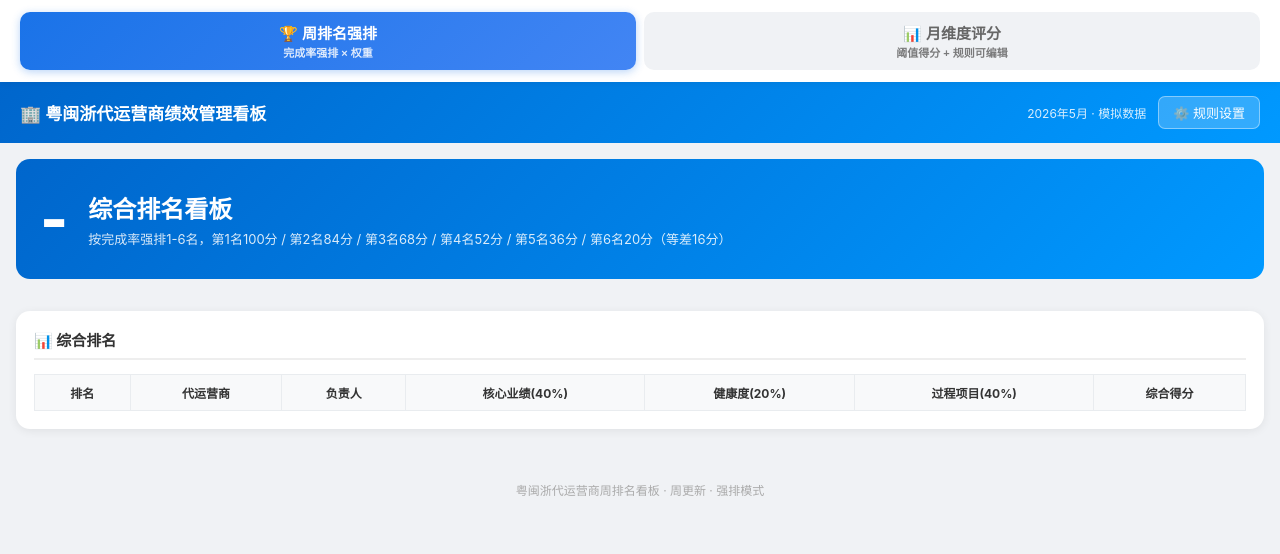
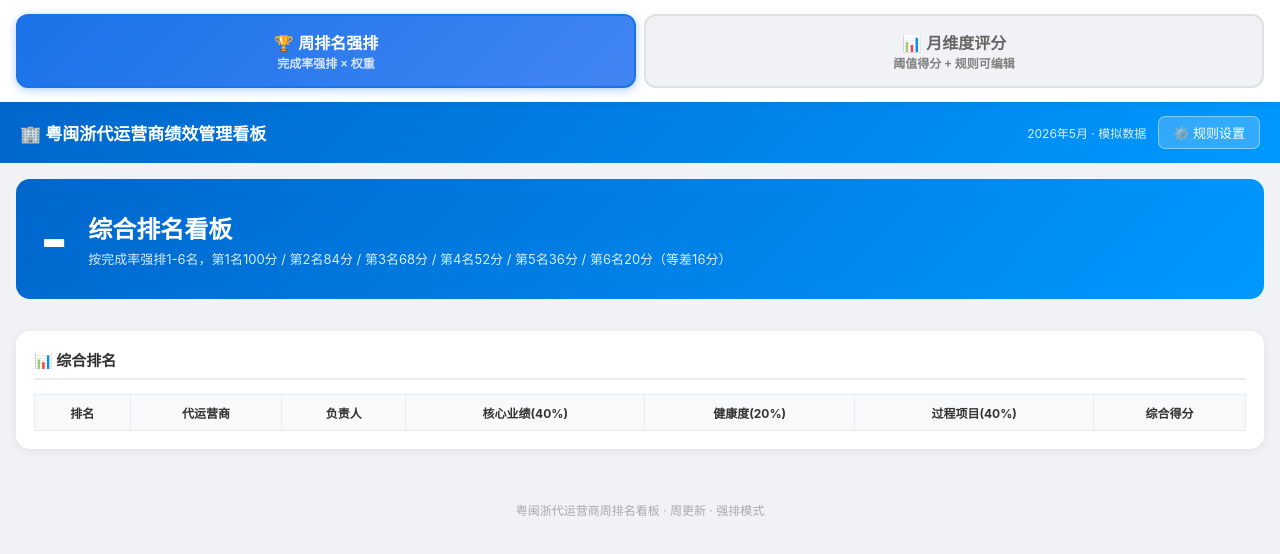
Before and after one commit to huhu2u/task-canvas, a plain HTML site: page agent-performance.html in a window 1280 px wide. Drawn offline with Linux system fonts and the light colour scheme.

Commit message:
fix: larger touch-friendly mode buttons

```diff
--- a/agent-performance.html
+++ b/agent-performance.html
@@ -135,11 +135,11 @@ body{font-family:-apple-system,'PingFang SC','Microsoft YaHei',sans-serif;backgr
 .label-badge{font-size:11px;padding:2px 8px;border-radius:10px;background:#e8f4fd;color:#0066cc;font-weight:600}
 
 
-.mode-bar{display:flex;gap:8px;padding:12px 20px;background:#fff;box-shadow:0 2px 6px rgba(0,0,0,.06);position:sticky;top:0;z-index:100}
-.mode-btn{flex:1;padding:10px 0;border:none;border-radius:10px;font-size:15px;font-weight:600;cursor:pointer;transition:all .2s}
-.mode-btn:not(.active){background:#f0f2f5;color:#666}
-.mode-btn.active{background:linear-gradient(135deg,#1a73e8,#4285f4);color:#fff;box-shadow:0 2px 8px rgba(26,115,232,.3)}
-.mode-btn .mb-desc{font-size:11px;opacity:.85;margin-top:2px}
+.mode-bar{display:flex;gap:8px;padding:14px 16px;background:#fff;box-shadow:0 2px 6px rgba(0,0,0,.06);position:sticky;top:0;z-index:100}
+.mode-btn{flex:1;padding:14px 0;border:none;border-radius:12px;font-size:16px;font-weight:700;cursor:pointer;transition:all .2s;min-height:56px}
+.mode-btn:not(.active){background:#f0f2f5;color:#666;border:2px solid #e0e0e0}
+.mode-btn.active{background:linear-gradient(135deg,#1a73e8,#4285f4);color:#fff;box-shadow:0 2px 10px rgba(26,115,232,.35);border:2px solid #1a73e8}
+.mode-btn .mb-desc{font-size:12px;opacity:.8;margin-top:3px}
 .mode-page{display:none}.mode-page.active{display:block}
 
 </style>
```
